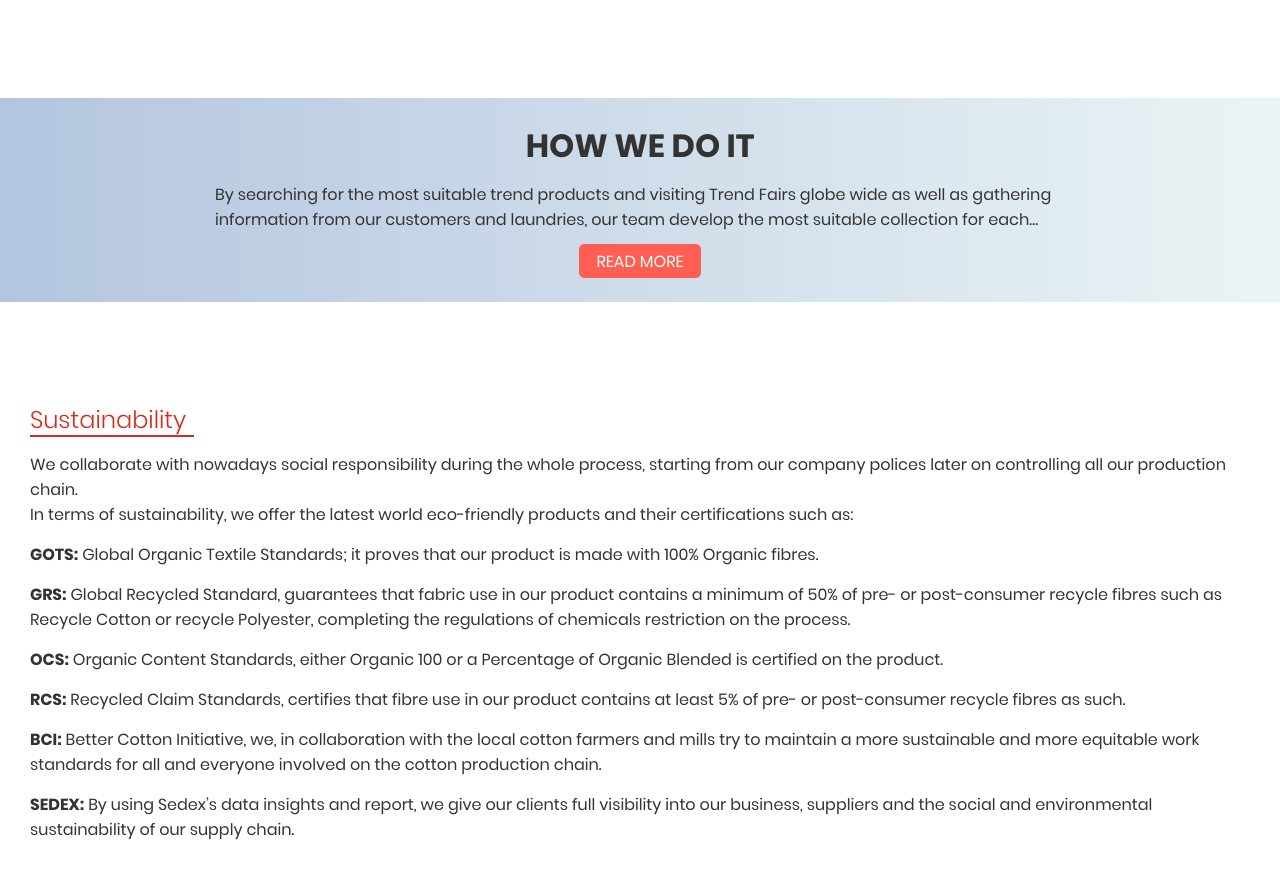
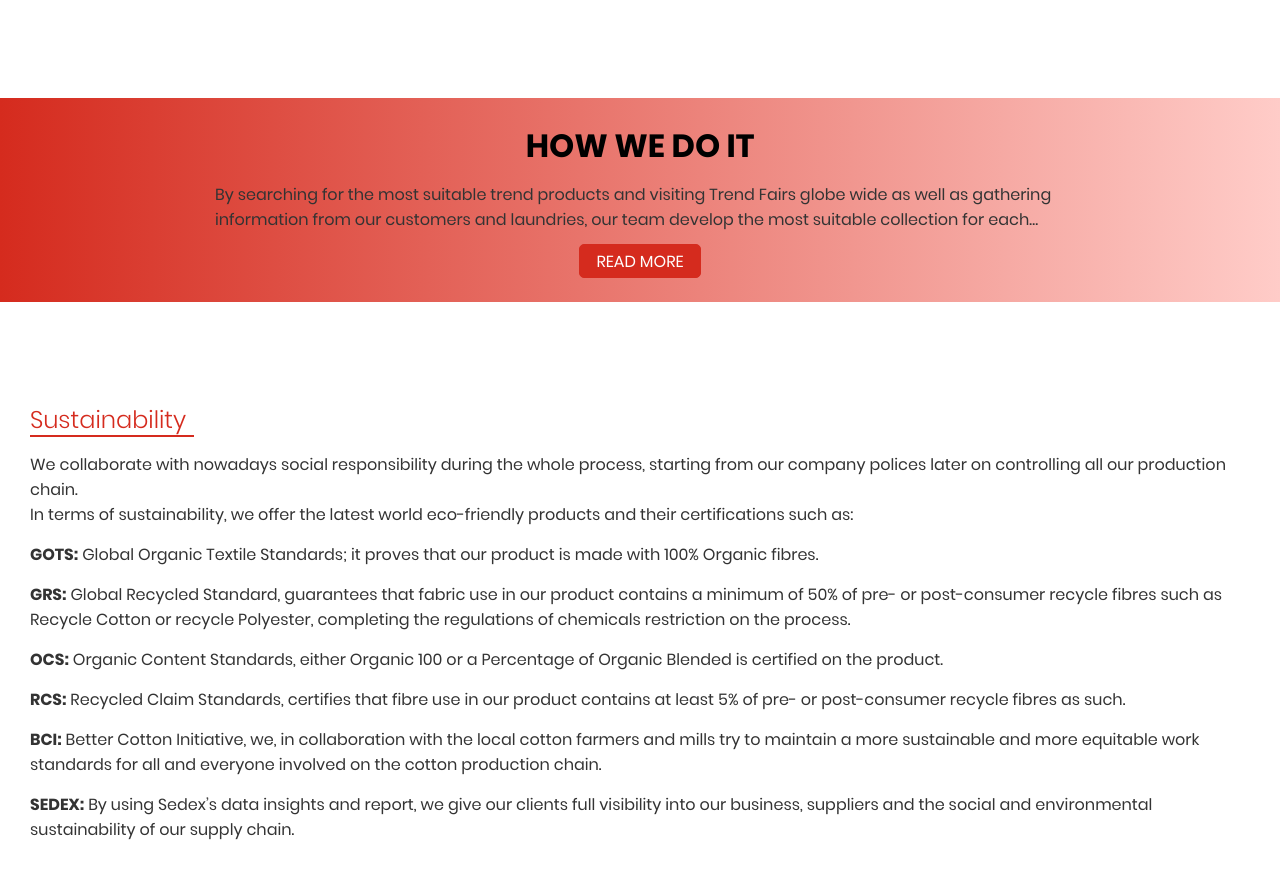
Before and after one commit to halilbskan19/plusdenim, a website: page index.html in a window 1280 px wide. Shown: the part 1812-2690 px from the top of the page. Drawn offline with nearby package versions, Linux system fonts and the light colour scheme.

Commit message:
home page done.

```diff
--- a/assets/scss/index.scss
+++ b/assets/scss/index.scss
@@ -103,10 +103,10 @@
         justify-content: center;
         width: 100%;
         padding: 24px 0;
-        background: hsla(186, 33%, 94%, 1);
-        background: linear-gradient(180deg, hsla(186, 33%, 94%, 1) 0%, hsla(216, 41%, 79%, 1) 100%);
-        background: -moz-linear-gradient(180deg, hsla(186, 33%, 94%, 1) 0%, hsla(216, 41%, 79%, 1) 100%);
-        background: -webkit-linear-gradient(180deg, hsla(186, 33%, 94%, 1) 0%, hsla(216, 41%, 79%, 1) 100%);
+        background: #ffccc8;
+        background: linear-gradient(180deg, #ffccc8 0%, $primary);
+        background: -moz-linear-gradient(180deg, #ffccc8 0%, $primary);
+        background: -webkit-linear-gradient(180deg, #ffccc8 0%, $primary);
 
         &__wrapper {
             display: flex;
@@ -119,7 +119,7 @@
             font-weight: 300;
             font-size: 18px;
             text-align: center;
-            color: $black_light;
+            color: $black;
             text-transform: uppercase;
             font-weight: 600;
         }
@@ -130,6 +130,7 @@
             -webkit-line-clamp: 2;
             -webkit-box-orient: vertical;
             overflow: hidden;
+            color: $black_light;
         }
     }
 
--- a/assets/scss/shared/button.scss
+++ b/assets/scss/shared/button.scss
@@ -10,8 +10,8 @@
     font-size: 16px;
     color: $white;
     padding: 0 16px;
-    background-color: $primary_light;
-    border: 1px solid $primary_light;
+    background-color: $primary;
+    border: 1px solid $primary;
     text-transform: uppercase;
     text-decoration: none;
     white-space: nowrap;
@@ -33,7 +33,7 @@
         background-color: transparent;
 
         &:hover {
-            background-color: $primary_light;
+            background-color: $primary;
         }
     }
 }
```
Also changed, not shown: assets/css/how-we-do-it/how-we-do-it.css, assets/css/index.css, assets/css/our-factory/our-factory.css, 1 other file.
